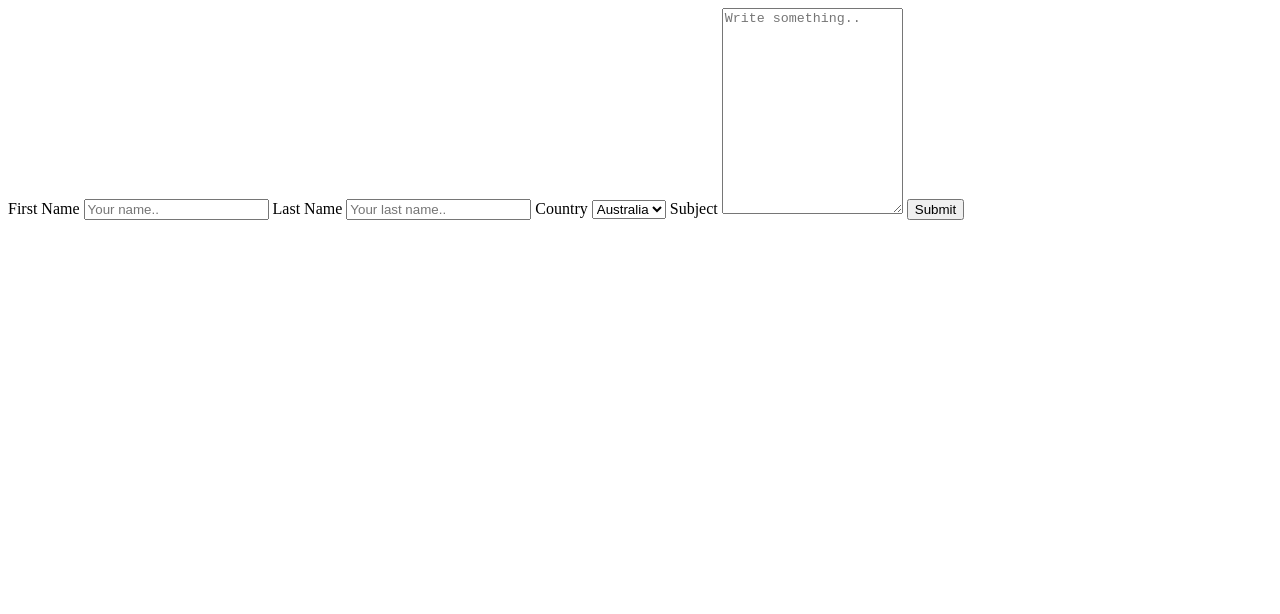
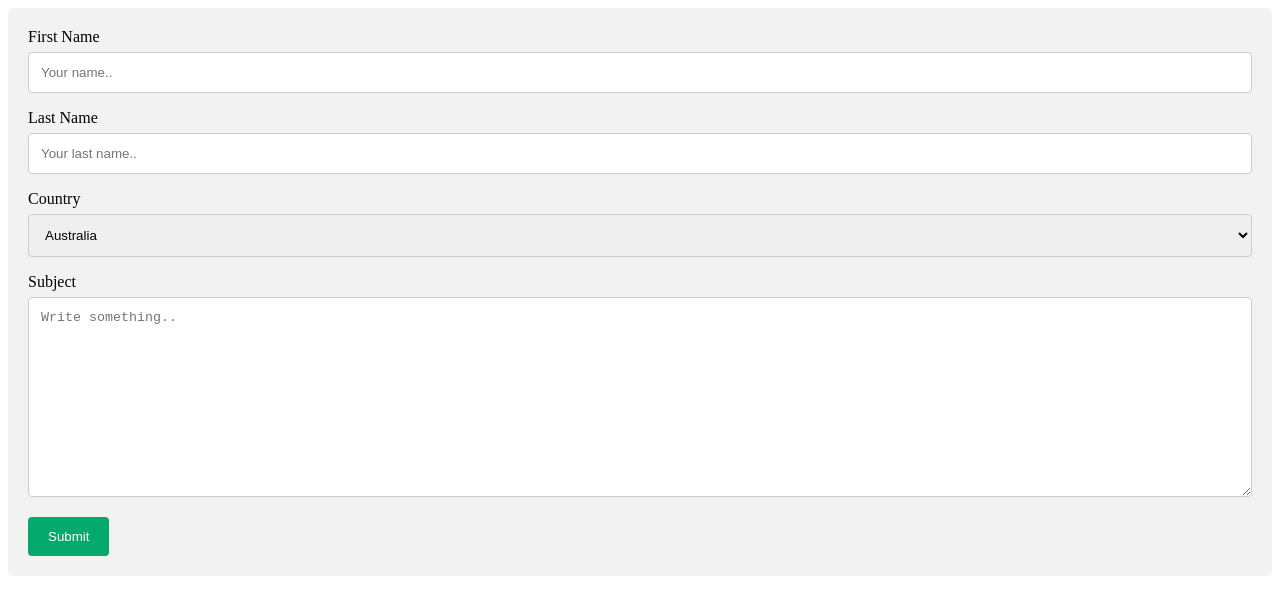
Before and after one commit to Mohamed503020/GitHupProject, a plain HTML site: page conntact.html in a window 1280 px wide. Drawn offline with Linux system fonts and the light colour scheme.

Commit message:
second modify on contact page

```diff
--- a/conntact.html
+++ b/conntact.html
@@ -5,6 +5,41 @@
     <meta http-equiv="X-UA-Compatible" content="IE=edge">
     <meta name="viewport" content="width=device-width, initial-scale=1.0">
     <title>Document</title>
+    <style>
+        /* Style inputs with type="text", select elements and textareas */
+input[type=text], select, textarea {
+  width: 100%; /* Full width */
+  padding: 12px; /* Some padding */
+  border: 1px solid #ccc; /* Gray border */
+  border-radius: 4px; /* Rounded borders */
+  box-sizing: border-box; /* Make sure that padding and width stays in place */
+  margin-top: 6px; /* Add a top margin */
+  margin-bottom: 16px; /* Bottom margin */
+  resize: vertical /* Allow the user to vertically resize the textarea (not horizontally) */
+}
+
+/* Style the submit button with a specific background color etc */
+input[type=submit] {
+  background-color: #04AA6D;
+  color: white;
+  padding: 12px 20px;
+  border: none;
+  border-radius: 4px;
+  cursor: pointer;
+}
+
+/* When moving the mouse over the submit button, add a darker green color */
+input[type=submit]:hover {
+  background-color: #45a049;
+}
+
+/* Add a background color and some padding around the form */
+.container {
+  border-radius: 5px;
+  background-color: #f2f2f2;
+  padding: 20px;
+}
+    </style>
 </head>
 <body>
 
```
